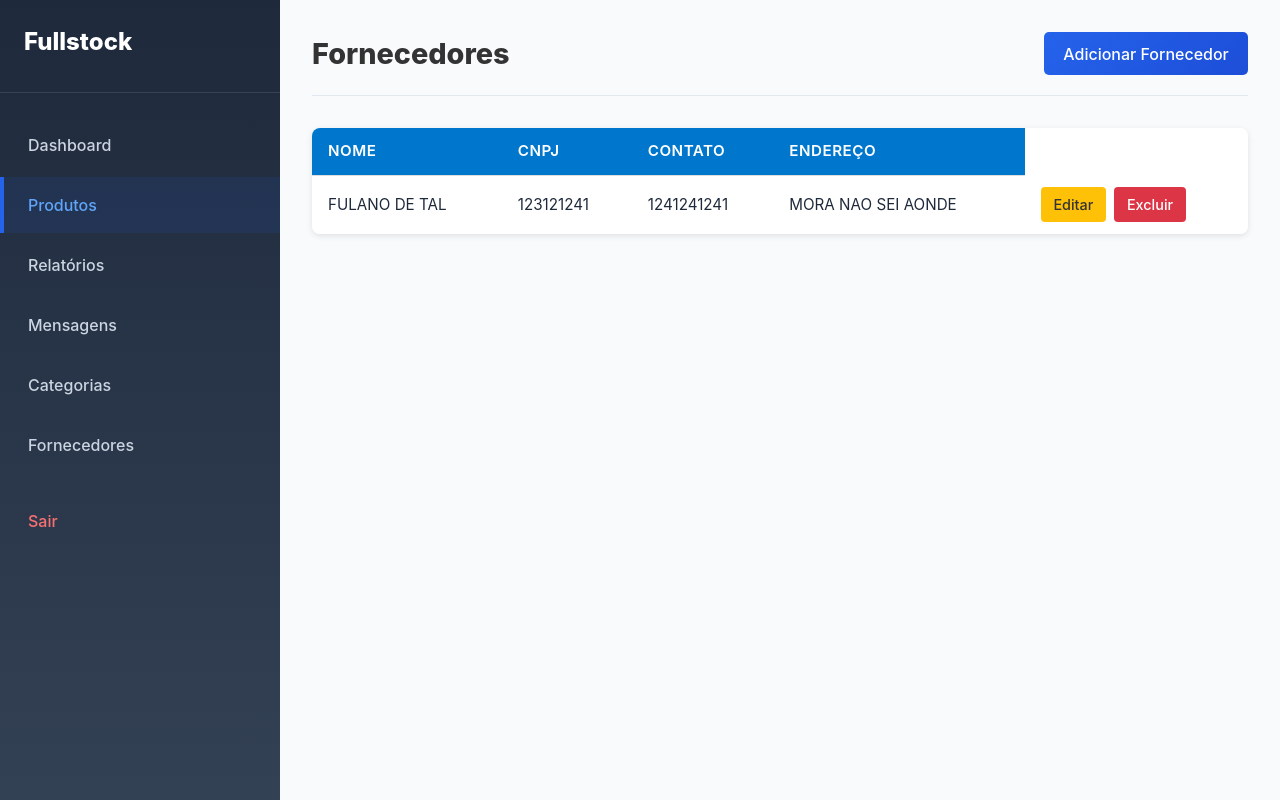
After one commit to LucasNog21/FullStock, a Django app: page /providers/ in a window 1280 px wide. The commit adds this page. Run offline with Django 5.2, Linux system fonts and the light colour scheme; data comes from the database, SQL or seed files in the repository; both versions use the stored data as it was after the commit.

Commit message:
Crud provider, product, category completos com CBV

```diff
--- a/project/urls.py
+++ b/project/urls.py
@@ -16,20 +16,32 @@ Including another URLconf
 """
 from django.contrib import admin
 from django.urls import path
-from stock.views import ProductListView, ProductCreateView, DashboardView, AnalyticsView, MessagesView, RegisterView, LoginView, LogoutView
+from stock.views import (ProductListView, ProductCreateView, DashboardView, AnalyticsView, MessagesView, RegisterView,
+                         LoginView, LogoutView, ProviderCreateView, CategoryCreateView, CategoryListView, ProviderListView,
+                         ProductUpdateView, CategoryUpdateView, ProviderUpdateView, ProductDeleteView, CategoryDeleteView, ProviderDeleteView, )
 from django.conf import settings
 from django.conf.urls.static import static
 
 urlpatterns = [
     path('admin/', admin.site.urls),
     path('products/', ProductListView.as_view(), name='products'),
+    path('categorys/', CategoryListView.as_view(), name='categorys'),
+    path('providers/', ProviderListView.as_view(), name='providers'),
     path('', LoginView.as_view(), name='login'),
     path('logout/', LogoutView.as_view(), name='logout'),
     path('dashboard/', DashboardView.as_view(), name='dashboard'),
     path('analytics/', AnalyticsView.as_view(), name='analytics'),
     path('messages/', MessagesView.as_view(), name='messagesView'),
     path('register/', RegisterView.as_view(), name='register'),
-    path('createProduct/', ProductCreateView.as_view(), name='createProduct')
+    path('createProduct/', ProductCreateView.as_view(), name='createProduct'),
+    path('createProvider/', ProviderCreateView.as_view(), name='createProvider'),
+    path('createCategory/', CategoryCreateView.as_view(), name='createCategory'),
+    path('updateProduct/<int:pk>', ProductUpdateView.as_view(), name='updateProduct'),
+    path('updateCategory/<int:pk>', CategoryUpdateView.as_view(), name='updateCategory'),
+    path('updateProvider/<int:pk>', ProviderUpdateView.as_view(), name='updateProvider'),
+    path('deleteProduct/<int:pk>', ProductDeleteView.as_view(), name='deleteProduct'),
+    path('deleteCategory/<int:pk>', CategoryDeleteView.as_view(), name='deleteCategory'),
+    path('deleteProvider/<int:pk>', ProviderDeleteView.as_view(), name='deleteProvider'),
 
 
 
--- /dev/null
+++ b/static/css/table-list.css
@@ -0,0 +1,100 @@
+.table-container {
+    width: 100%;
+    overflow-x: auto;
+    margin-top: 2rem;
+    border-radius: 8px;
+    box-shadow: 0 2px 6px rgba(0, 0, 0, 0.1);
+}
+
+.data-table {
+    width: 100%;
+    border-collapse: collapse;
+    background-color: #fff;
+    font-size: 0.95rem;
+    text-align: left;
+}
+
+.data-table thead {
+    background-color: #0077cc;
+    color: #fff;
+}
+
+.data-table th,
+.data-table td {
+    padding: 0.75rem 1rem;
+    border-bottom: 1px solid #ddd;
+}
+
+.data-table th {
+    font-weight: 600;
+    text-transform: uppercase;
+    letter-spacing: 0.5px;
+}
+
+.data-table tbody tr:hover {
+    background-color: #f1f7ff;
+    transition: background-color 0.2s ease-in-out;
+}
+
+.data-table tbody tr:last-child td {
+    border-bottom: none;
+}
+
+.page-header {
+    display: flex;
+    justify-content: space-between;
+    align-items: center;
+    margin-bottom: 1.5rem;
+}
+
+.page-header h1 {
+    font-size: 1.8rem;
+    color: #333;
+}
+
+.btn-primary {
+    background-color: #0077cc;
+    color: #fff;
+    padding: 0.6rem 1.2rem;
+    border-radius: 5px;
+    text-decoration: none;
+    font-weight: 500;
+    transition: background-color 0.3s ease;
+}
+
+.btn-primary:hover {
+    background-color: #005fa3;
+}
+
+.actions {
+    display: flex;
+    gap: 0.5rem;
+}
+
+.btn-edit,
+.btn-delete {
+    padding: 0.4rem 0.8rem;
+    border-radius: 4px;
+    text-decoration: none;
+    font-weight: 500;
+    font-size: 0.9rem;
+    transition: all 0.3s ease;
+}
+
+.btn-edit {
+    background-color: #ffc107;
+    color: #333;
+}
+
+.btn-edit:hover {
+    background-color: #e0a800;
+}
+
+.btn-delete {
+    background-color: #dc3545;
+    color: #fff;
+}
+
+.btn-delete:hover {
+    background-color: #b52a37;
+}
--- a/stock/forms.py
+++ b/stock/forms.py
@@ -1,6 +1,6 @@
 from django import forms
 from django.contrib.auth.forms import UserCreationForm, AuthenticationForm
-from .models import AdaptedUser, Product, Message, Order
+from .models import AdaptedUser, Category, Provider, Product, Message, Order, Movement
 
 class AdaptedUserCreationForm(UserCreationForm):
     class Meta:
@@ -9,40 +9,96 @@ class AdaptedUserCreationForm(UserCreationForm):
             'name', 'username', 'cpf', 'address', 'birthDate', 'email', 'password1', 'password2'
         ]
         widgets = {
-            'name' : forms.TextInput(attrs={'placeholder': 'Nome completo'}),
-            'username' : forms.TextInput(attrs={'placeholder': 'Usuário'}),
-            'cpf' : forms.TextInput(attrs={'placeholder': 'CPF'}),
-            'address' : forms.TextInput(attrs={'placeholder': 'endereço'}),
-            'birthDate' : forms.DateInput(attrs={'placeholder': 'Data de nascimento'}),
-            'email' : forms.EmailInput(attrs={'placeholder': 'Email'}),
+            'name': forms.TextInput(attrs={'placeholder': 'Nome completo'}),
+            'username': forms.TextInput(attrs={'placeholder': 'Usuário'}),
+            'cpf': forms.TextInput(attrs={'placeholder': 'CPF'}),
+            'address': forms.TextInput(attrs={'placeholder': 'Endereço'}),
+            'birthDate': forms.DateInput(attrs={'type': 'date', 'placeholder': 'Data de nascimento'}),
+            'email': forms.EmailInput(attrs={'placeholder': 'Email'}),
         }
     def __init__(self, *args, **kwargs):
         super().__init__(*args, **kwargs)
-        self.fields['password1'].widget.attrs.update({'placeholder' : 'Senha'})
-        self.fields['password2'].widget.attrs.update({'placeholder' : 'Confirme sua senha'})
-
+        self.fields['password1'].widget.attrs.update({'placeholder': 'Senha'})
+        self.fields['password2'].widget.attrs.update({'placeholder': 'Confirme sua senha'})
 
 class LoginForm(AuthenticationForm):
-    username = forms.CharField(widget=forms.TextInput)
-    password = forms.CharField(widget=forms.PasswordInput)
+    username = forms.CharField(widget=forms.TextInput(attrs={'placeholder': 'Usuário'}))
+    password = forms.CharField(widget=forms.PasswordInput(attrs={'placeholder': 'Senha'}))
+
+class CategoryForm(forms.ModelForm):
+    class Meta:
+        model = Category
+        fields = ['name', 'description']
+        widgets = {
+            'name': forms.TextInput(attrs={'placeholder': 'Nome da categoria'}),
+            'description': forms.TextInput(attrs={'placeholder': 'Descrição'}),
+        }
+
+class ProviderForm(forms.ModelForm):
+    class Meta:
+        model = Provider
+        fields = ['name', 'cnpj', 'contact', 'address']
+        widgets = {
+            'name': forms.TextInput(attrs={'placeholder': 'Nome do fornecedor'}),
+            'cnpj': forms.TextInput(attrs={'placeholder': 'CNPJ'}),
+            'contact': forms.TextInput(attrs={'placeholder': 'Contato'}),
+            'address': forms.TextInput(attrs={'placeholder': 'Endereço'}),
+        }
 
 class ProductForm(forms.ModelForm):
     class Meta:
         model = Product
         fields = [
-            'name', 'quantity', 'allotment', 'dueDate', 'salePrice', 'productionPrice', 'description', 'image'
+            'name', 'quantity', 'allotment', 'dueDate', 'salePrice', 'productionPrice',
+            'description', 'sku', 'active', 'category', 'provider', 'local', 'image'
         ]
         widgets = {
-            'name' : forms.TextInput(attrs={'placeholder': 'Nome do produto'}),
-            'quantity' : forms.TextInput(attrs={'placeholder': 'Quantidade'}),
-            'allotment' : forms.TextInput(attrs={'placeholder': 'Lote do produto'}),
-            'dueDate' : forms.DateInput(attrs={'placeholder': 'Data de vencimento'}),
-            'salePrice' : forms.TextInput(attrs={'placeholder': 'Preço de venda'}),
-            'productionPrice' : forms.TextInput(attrs={'placeholder': 'Preço de produção'}),
-            'description' : forms.TextInput(attrs={'placeholder': 'Descrição'}),
-            'image' : forms.FileInput(),
+            'name': forms.TextInput(attrs={'placeholder': 'Nome do produto'}),
+            'quantity': forms.NumberInput(attrs={'placeholder': 'Quantidade'}),
+            'allotment': forms.NumberInput(attrs={'placeholder': 'Lote'}),
+            'dueDate': forms.DateInput(attrs={'type': 'date', 'placeholder': 'Data de vencimento'}),
+            'salePrice': forms.NumberInput(attrs={'placeholder': 'Preço de venda'}),
+            'productionPrice': forms.NumberInput(attrs={'placeholder': 'Preço de produção'}),
+            'description': forms.Textarea(attrs={'placeholder': 'Descrição'}),
+            'sku': forms.NumberInput(attrs={'placeholder': 'SKU'}),
+            'local': forms.TextInput(attrs={'placeholder': 'Localização no estoque'}),
+            'image': forms.FileInput(),
         }
 
+class MessageForm(forms.ModelForm):
+    class Meta:
+        model = Message
+        fields = ['user', 'description']
+        widgets = {
+            'user': forms.Select(),
+            'description': forms.Textarea(attrs={'placeholder': 'Mensagem'}),
+        }
+
+class OrderForm(forms.ModelForm):
+    class Meta:
+        model = Order
+        fields = ['provider', 'product', 'orderDate', 'quantity', 'value', 'status']
+        widgets = {
+            'provider': forms.Select(),
+            'product': forms.Select(),
+            'orderDate': forms.DateInput(attrs={'type': 'date'}),
+            'quantity': forms.NumberInput(attrs={'placeholder': 'Quantidade'}),
+            'value': forms.NumberInput(attrs={'placeholder': 'Valor total'}),
+            'status': forms.TextInput(attrs={'placeholder': 'Status do pedido'}),
+        }
+
+class MovementForm(forms.ModelForm):
+    class Meta:
+        model = Movement
+        fields = ['product', 'type', 'quantity', 'date', 'reason', 'user']
+        widgets = {
+            'product': forms.Select(),
+            'type': forms.Select(),
+            'quantity': forms.NumberInput(attrs={'placeholder': 'Quantidade'}),
+            'date': forms.DateInput(attrs={'type': 'date'}),
+            'reason': forms.Select(),
+            'user': forms.Select(),
+        }
 
 class ProductFilterForm(forms.Form):
     initial_price = forms.FloatField(required=False, label="Preço inicial")
--- a/stock/templates/stock/products.html
+++ b/stock/templates/stock/products.html
@@ -21,6 +21,10 @@
                 <div class="product-stats">
                     <p class="quantity">Quantidade restante:{{ product.quantity }}</p>
                 </div>
+                <div class="product-actions">
+                    <a href="{% url 'updateProduct' product.id %}" class="btn-edit">Editar</a>
+                    <a href="{% url 'deleteProduct' product.id %}" class="btn-delete" onclick="return confirm('Tem certeza que deseja excluir este produto?');">Excluir</a>
+                </div>
             </div>
         </div>
         {% endfor %}
--- /dev/null
+++ b/stock/templates/stock/providers.html
@@ -0,0 +1,41 @@
+{% extends 'base.html' %}
+{% block main %}
+<header class="page-header">
+    <h1>Fornecedores</h1>
+    <a class="btn-primary" href="{% url 'createProvider' %}">Adicionar Fornecedor</a>
+</header>
+
+{% if provider_list %}
+<div class="table-container">
+    <table class="data-table">
+        <thead>
+        <tr>
+            <th>Nome</th>
+            <th>CNPJ</th>
+            <th>Contato</th>
+            <th>Endereço</th>
+        </tr>
+        </thead>
+        <tbody>
+        {% for provider in page_obj %}
+        <tr>
+            <td>{{ provider.name }}</td>
+            <td>{{ provider.cnpj }}</td>
+            <td>{{ provider.contact }}</td>
+            <td>{{ provider.address }}</td>
+            <td class="actions">
+                <a href="{% url 'updateProvider' provider.id %}" class="btn-edit">Editar</a>
+                <a href="{% url 'deleteProvider' provider.id %}" class="btn-delete">Excluir</a>
+            </td>
+        </tr>
+
+        {% endfor %}
+        </tbody>
+    </table>
+</div>
+{% else %}
+<p>Nenhum fornecedor cadastrado.</p>
+{% endif %}
+
+{% include 'pagination.html' %}
+{% endblock %}
--- a/stock/views.py
+++ b/stock/views.py
@@ -4,13 +4,13 @@ from django.contrib.auth import login, authenticate, logout
 from django.contrib import messages
 from django.views import View
 from django.views.generic import (
-    TemplateView, ListView, CreateView, FormView, RedirectView
+    TemplateView, ListView, CreateView, FormView, RedirectView, DeleteView, UpdateView,
 )
 from django.urls import reverse_lazy
 from utils.pagination import make_pagination, Paginator
 from utils.verifyFilterForm import verifyFilter
-from .models import AdaptedUser, Product, Order, Message
-from .forms import AdaptedUserCreationForm, LoginForm, ProductForm, ProductFilterForm
+from .models import AdaptedUser, Product, Order, Message, Category, Provider
+from .forms import AdaptedUserCreationForm, LoginForm, ProductForm, ProductFilterForm, CategoryForm, ProviderForm
 
 
 class ProductListView(ListView):
@@ -40,6 +40,47 @@ class ProductListView(ListView):
         })
         return context
 
+class CategoryListView(ListView):
+    model = Category
+    template_name = 'stock/categorys.html'
+    context_object_name = 'category_list'
+    paginate_by = 10
+    ordering = ['id']
+
+    def get_context_data(self, **kwargs):
+        context = super().get_context_data(**kwargs)
+        filter_form = ProductFilterForm(self.request.GET or None)
+        paginator = context['paginator']
+        page_obj = context['page_obj']
+
+        context.update({
+            'start_index': page_obj.start_index(),
+            'end_index': page_obj.end_index(),
+            'total_items': paginator.count,
+        })
+        return context
+
+class ProviderListView(ListView):
+    model = Provider
+    template_name = 'stock/providers.html'
+    context_object_name = 'provider_list'
+    paginate_by = 10
+    ordering = ['id']
+
+    def get_context_data(self, **kwargs):
+        context = super().get_context_data(**kwargs)
+        filter_form = ProductFilterForm(self.request.GET or None)
+        paginator = context['paginator']
+        page_obj = context['page_obj']
+
+        context.update({
+            'start_index': page_obj.start_index(),
+            'end_index': page_obj.end_index(),
+            'total_items': paginator.count,
+        })
+        return context
+
+
 class ProductCreateView(CreateView):
     model = Product
     form_class = ProductForm
@@ -49,6 +90,59 @@ class ProductCreateView(CreateView):
     def form_invalid(self, form):
         print(form.errors)
         return super().form_invalid(form)
+
+class ProductDeleteView(DeleteView):
+    model = Product
+    template_name = 'stock/confirm-delete.html'
+    success_url = reverse_lazy('products')
+
+class ProductUpdateView(UpdateView):
+    model = Product
+    form_class = ProductForm
+    template_name = 'stock/product-form.html'
+    success_url = reverse_lazy('products')
+
+class CategoryCreateView(CreateView):
+    model = Category
+    form_class = CategoryForm
+    template_name = 'stock/category-form.html'
+    success_url = reverse_lazy('categorys')
+
+    def form_invalid(self, form):
+        print(form.errors)
+        return super().form_invalid(form)
+
+class CategoryDeleteView(DeleteView):
+    model = Category
+    template_name = 'stock/confirm-delete.html'
+    success_url = reverse_lazy('categorys')
+
+class CategoryUpdateView(UpdateView):
+    model = Category
+    form_class = CategoryForm
+    template_name = 'stock/category-form.html'
+    success_url = reverse_lazy('categorys')
+
+class ProviderCreateView(CreateView):
+    model = Provider
+    form_class = ProviderForm
+    template_name = 'stock/provider-form.html'
+    success_url = reverse_lazy('providers')
+
+    def form_invalid(self, form):
+        print(form.errors)
+        return super().form_invalid(form)
+
+class ProviderDeleteView(DeleteView):
+    model = Provider
+    template_name = 'stock/confirm-delete.html'
+    success_url = reverse_lazy('providers')
+
+class ProviderUpdateView(UpdateView):
+    model = Provider
+    form_class = ProviderForm
+    template_name = 'stock/provider-form.html'
+    success_url = reverse_lazy('providers')
 
 class DashboardView(TemplateView):
     template_name = 'stock/dashboard.html'
--- a/templates/base.html
+++ b/templates/base.html
@@ -14,6 +14,7 @@
     <link href="{% static 'css/products.css' %}" rel="stylesheet">
     <link href="{% static 'css/pagination.css' %}" rel="stylesheet">
     <link href="{% static 'css/filter.css' %}" rel="stylesheet">
+    <link href="{% static 'css/table-list.css' %}" rel="stylesheet">
 </head>
 <body>
     <div class="app-container">
@@ -26,6 +27,8 @@
                 <li><a href="{% url 'products'%}" class="nav-link active">Produtos</a></li>
                 <li><a href="{% url 'analytics'%}" class="nav-link">Relatórios</a></li>
                 <li><a href="{% url 'messagesView'%}" class="nav-link">Mensagens</a></li>
+                <li><a href="{% url 'categorys'%}" class="nav-link">Categorias</a></li>
+                <li><a href="{% url 'providers'%}" class="nav-link">Fornecedores</a></li>
                 <li><a href="{% url 'logout'%}" class="nav-link logout">Sair</a></li>
             </ul>
         </nav>
```
Also changed, not shown: stock/templates/stock/category-form.html (added, +28 -0 lines), stock/templates/stock/categorys.html (added, +36 -0 lines), stock/templates/stock/confirm-delete.html (added, +9 -0 lines), stock/templates/stock/provider-form.html (added, +28 -0 lines), db.sqlite3, media/products_image/equipamentos.jpg (added).
